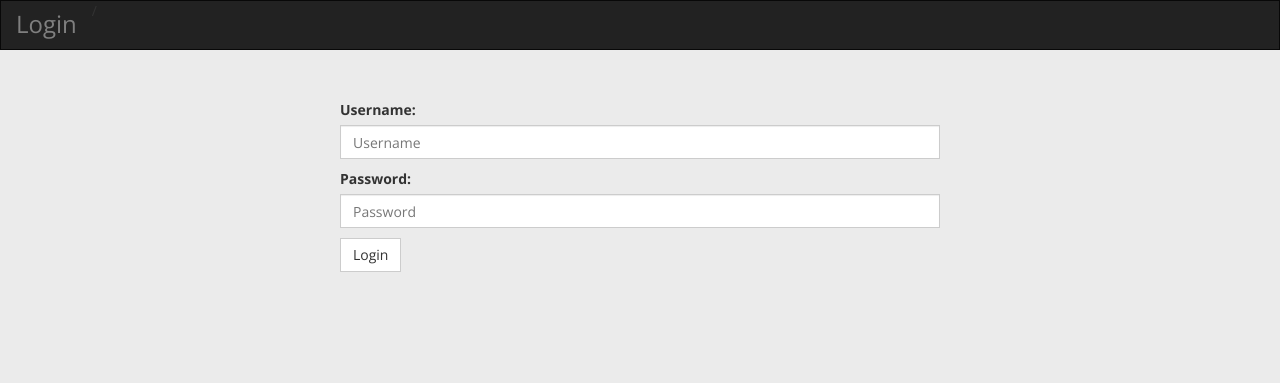
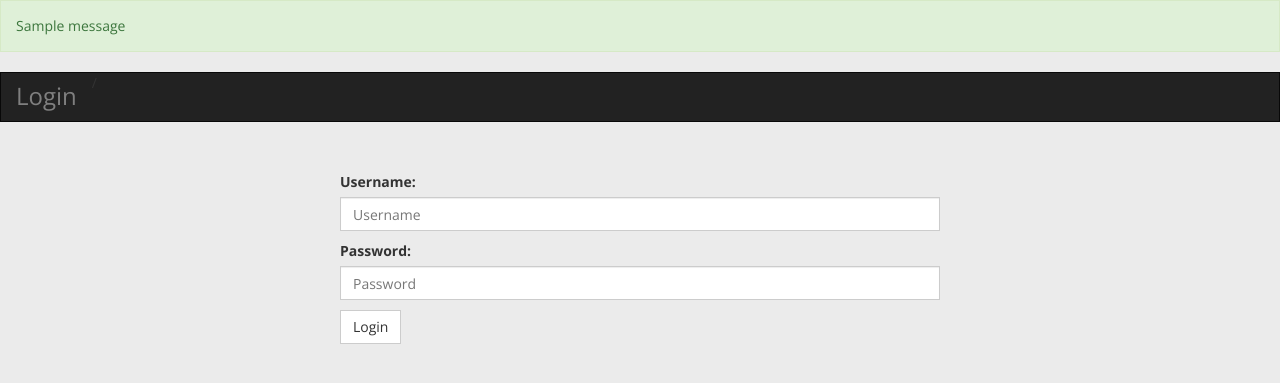
Before and after one commit to Mneimoh/gestionimmo, a Django app: page / in a window 1280 px wide. Shown: the top 383 px of the page. Run offline with Django 3.2, Linux system fonts and the light colour scheme; tables that the repository leaves empty hold one stand-in row (values such as "Sample post"); one stand-in notice (Sample message) is shown; some libraries are stand-ins or nearby versions.

Commit message:
display messages from views

```diff
--- a/accueuil/templates/accueuil/appel.html
+++ b/accueuil/templates/accueuil/appel.html
@@ -3,6 +3,12 @@
 
 
 {% block content %}
+
+{% if messages %}
+        {% for message in messages %}
+                <div class="alert alert-{{ message.tags }}">{{ message }}</div>
+        {% endfor %}
+{% endif %}
 <div class="row">
 
     <div class="col-md-12">
--- a/authentication/templates/authentication/signin.html
+++ b/authentication/templates/authentication/signin.html
@@ -1,6 +1,13 @@
 {% extends 'authentication/layouts/base.html' %}
 {% load static %}
 {% block content %}
+
+{% if messages %}
+        {% for message in messages %}
+                <div class="alert alert-{{ message.tags }}">{{ message }}</div>
+        {% endfor %}
+{% endif %}
+
 
  <div class="navbar navbar-inverse" role="navigation">
     <div class="navbar-header">
--- a/authentication/views.py
+++ b/authentication/views.py
@@ -26,20 +26,7 @@ def login_request(request):
 
                         return redirect(url)
                   else:
-                        messages.error(request,"An error occured")
-                  #       group = None
-                  #       if user.groups.exists():
-                  #             group = user.groups.filter(user=request.user)[0]
-                  #             login(request,user)
-                  #             url = f'/{group.name}'
-                  #             print(group, "From login handler")
-                  #             messages.info(request, f"You are logged in as {username}")
-                  #             return redirect(url)
-                  #       elif not user.groups.exists():
-                  #             return HttpResponse("No Role Found")
-                  # else:
-                  #       print(error)
-                  #       messages.error(request,error)
+                        messages.error(request,error)
             else:
                   print(error)
                   messages.error(request,error)
--- a/recouvrement/templates/recouvrement/recouvrement.html
+++ b/recouvrement/templates/recouvrement/recouvrement.html
@@ -3,6 +3,11 @@
 
 
 {% block content %}
+{% if messages %}
+        {% for message in messages %}
+                <div class="alert alert-{{ message.tags }}">{{ message }}</div>
+        {% endfor %}
+{% endif %}
 
 
 <div class="margin-bottom-30">
--- a/transac/templates/transac/tcompte.html
+++ b/transac/templates/transac/tcompte.html
@@ -1,4 +1,9 @@
 {% extends 'transac/layouts/base.html' %} {% load static %} {% block content %}
+{% if messages %}
+        {% for message in messages %}
+                <div class="alert alert-{{ message.tags }}">{{ message }}</div>
+        {% endfor %}
+{% endif %}
 <div class="margin-bottom-30">
   <div class="row">
     <div class="col-md-12">
```
Also changed, not shown: caisse/templates/caisse/caisse.html (+8 -0 lines).
